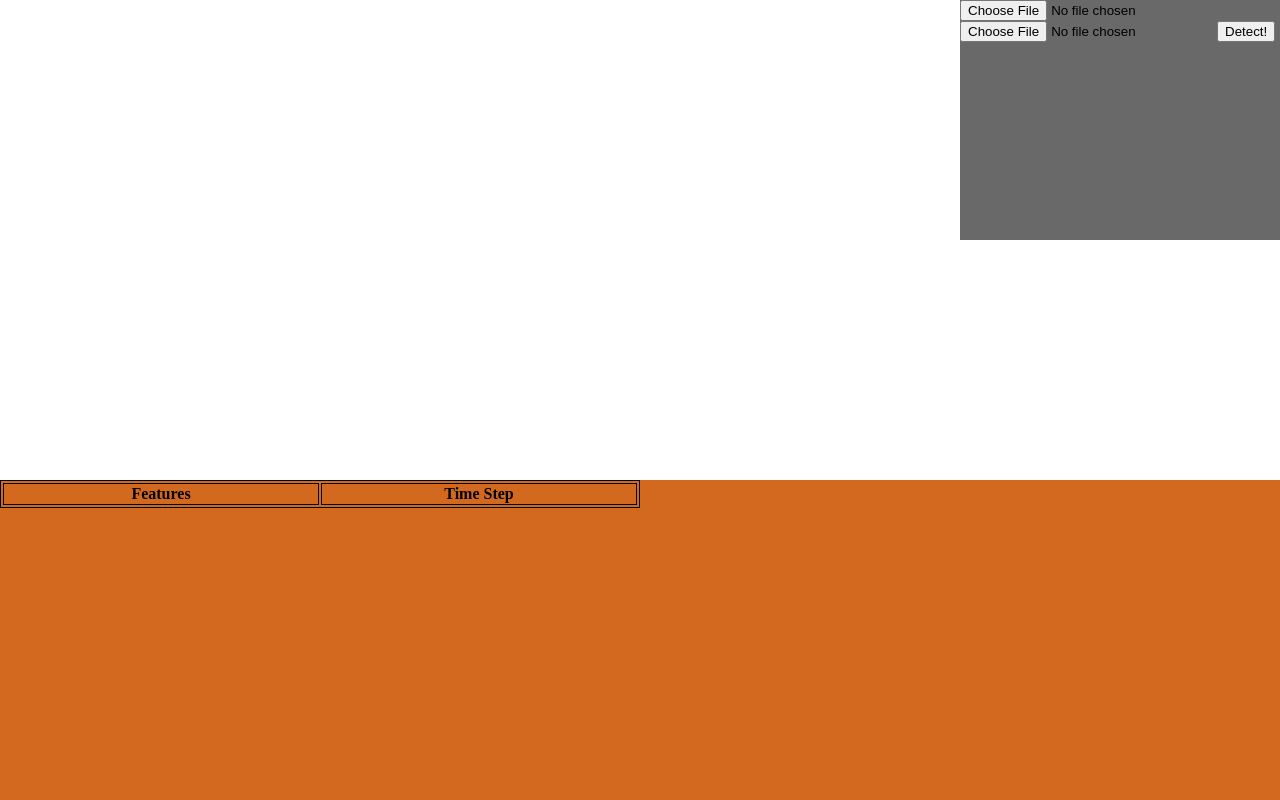
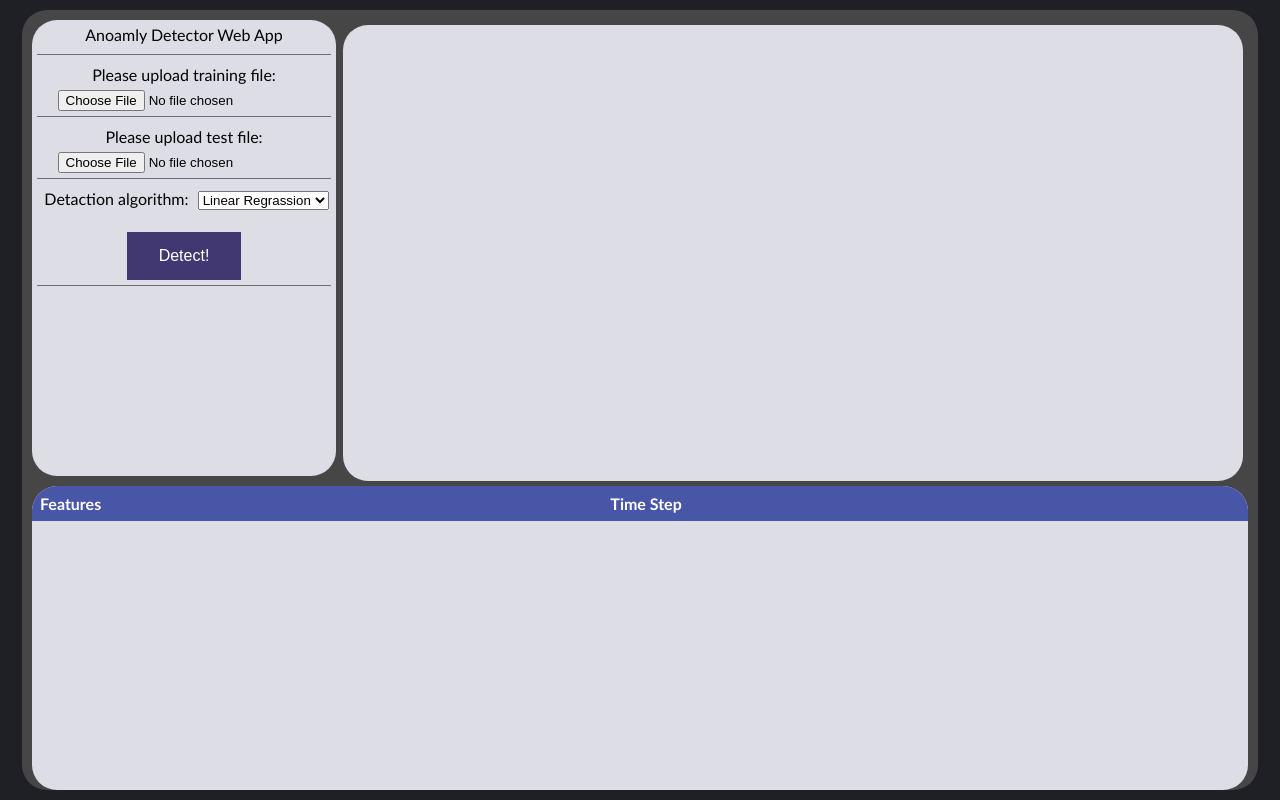
Before and after one commit to Noamko/AnomalyDetectionWebApp, a website: page view/index.html in a window 1280 px wide. Drawn offline with nearby package versions, Linux system fonts and the light colour scheme; files that its build step writes are made by us from their sources; files whose address does not match are found by name.

Commit message:
implemented basic GUI

```diff
--- a/controller/model_chart.js
+++ b/controller/model_chart.js
@@ -12,18 +12,21 @@ function updateData(x) {
         {
           label: label,
           data: data,
-          backgroundColor: [
-            "rgba(255, 99, 132, 0.2)",
-            "rgba(54, 162, 235, 0.2)",
-            "rgba(255, 206, 86, 0.2)",
-            "rgba(75, 192, 192, 0.2)",
-            "rgba(153, 102, 255, 0.2)",
-            "rgba(255, 159, 64, 0.2)",
-          ],
-          borderColor: "#000",
-          borderWidth: 1,
         },
       ],
     },
+
+    options: {
+      scales: {
+        xAxes: [
+          {
+            gridLines: {
+              color: "rgba(171,171,171,1)",
+              lineWidth: 5,
+            },
+          },
+        ],
+      },
+    },
   });
 }
--- a/model/model.js
+++ b/model/model.js
@@ -31,8 +31,12 @@ async function uploadAnoamlyFile(x) {
 }
 
 async function detectAnomalys() {
+  const btn = document.getElementById("upload_button");
+  btn.innerHTML = "Detecting Please Wait";
+  const algorithem_selector = document.getElementById("alg_select");
+  console.log(algorithem_selector.value);
   try {
-    let r = await fetch("/detect", {
+    let r = await fetch("/" + algorithem_selector.value, {
       method: "POST",
     });
     let result = await r.json();
@@ -44,6 +48,7 @@ async function detectAnomalys() {
       ts.push(timestep);
     }
     updateData(["line", ts, "Anoamlies", [1, 2, 4, 5]]);
+    btn.innerHTML = "Done";
   } catch (e) {
     console.log(e.message);
   }
--- a/public/css/info_table.css
+++ b/public/css/info_table.css
@@ -1,10 +1,24 @@
-table,
-th,
-td {
-  border: 1px solid black;
-  width: 50%;
+#anom_table {
+  border-collapse: collapse;
+  width: 100%;
+}
+
+#anom_table td {
+  border: 1px solid #ddd;
+  padding: 8px;
+}
+
+#anom_table tr:nth-child(even) {
+  background-color: #f2f2f2;
+}
+
+#anom_table th {
+  padding: 8px;
+  text-align: left;
+  background-color: #4856a7;
+  color: white;
 }
 
 .scroll_table {
-  overflow: scroll;
+  overflow: auto;
 }
--- a/public/css/page_sections.css
+++ b/public/css/page_sections.css
@@ -1,12 +1,23 @@
 html,
 body {
+  background: rgba(31, 32, 37);
   height: 100%;
   padding: 0;
   margin: 0;
+  width: 100%;
+  text-align: center;
+  font-family: "Trebuchet MS", "Lucida Sans Unicode", "Lucida Grande",
+    "Lucida Sans", Arial, sans-serif;
 }
 
 .mainDiv {
-  height: inherit;
+  height: 95%;
+  width: 95%;
+  display: inline-block;
+  margin: 10px;
+  padding: 10px;
+  background: rgb(70, 70, 70);
+  border-radius: 25px;
 }
 
 .middleDiv {
@@ -15,19 +26,25 @@ body {
 }
 
 .chartArea {
-  float: left;
-  width: 75%;
+  background: rgba(221, 222, 229);
+  border-radius: 25px;
+  margin: 5px;
+  float: right;
+  width: 74%;
   height: 100%;
 }
 
 .side-div {
-  float: right;
+  background: rgba(221, 222, 229);
+  border-radius: 25px;
+  float: left;
   width: 25%;
   height: 100%;
 }
 
 .bottomDiv {
-  background-color: chocolate;
+  background: rgba(221, 222, 229);
+  border-radius: 25px;
   width: 100%;
   height: 40%;
 }
--- a/public/css/side.css
+++ b/public/css/side.css
@@ -1,14 +1,23 @@
 .side-upload-div {
-  height: 50%;
-  background-color: dimgrey;
+  height: 100%;
+}
+.side-upload-div span {
+  display: inline-block;
+  padding: 5px;
 }
 
 .seperator {
   background-color: black;
-  height: 5px;
-  width: 100%;
+  height: 1px;
+  opacity: 0.5;
+  margin: 5px;
 }
 
+.center {
+  margin: auto;
+  width: 50%;
+  padding: 10px;
+}
 .right {
   float: right;
 }
@@ -17,9 +26,21 @@
   float: left;
 }
 
-.upload_button {
+#upload_button:hover {
+  background-color: #747681; /* Green */
+}
+#upload_button:c {
+  background-color: #747681; /* Green */
+}
+#upload_button {
+  cursor: pointer;
+  display: none;
+  background-color: #413872; /* Green */
+  border: none;
+  color: white;
+  padding: 15px 32px;
+  text-align: center;
+  text-decoration: none;
   display: inline-block;
+  font-size: 16px;
 }
-.upload_button input[type="file"] {
-  display: none;
-}
--- a/view/index.html
+++ b/view/index.html
@@ -16,14 +16,34 @@
         </div>
         <div class="side-div">
           <div class="side-upload-div">
+            <span>Anoamly Detector Web App</span>
+            <br />
+            <div class="seperator"></div>
+            <span>Please upload training file:</span>
+            <br />
             <input type="file" onchange="uploadTrainingFile(this)" />
+            <br />
+            <div class="seperator"></div>
+            <span>Please upload test file:</span>
+            <br />
             <input type="file" onchange="uploadAnoamlyFile(this)" />
-            <button onclick="detectAnomalys()">Detect!</button>
+            <br />
+            <div class="seperator"></div>
+            <span>Detaction algorithm:</span>
+            <select id="alg_select">
+              <option value="detectLinear">Linear Regrassion</option>
+              <option value="detectMinCircle">Minimal Circle</option>
+            </select>
+            <br />
+            <br />
+            <button id="upload_button" onclick="detectAnomalys()">
+              Detect!
+            </button>
+            <div class="seperator"></div>
           </div>
         </div>
       </div>
       <div class="bottomDiv scroll_table">
-        <div>
         <table id="anom_table">
           <tr>
             <th>Features</th>
@@ -32,7 +52,6 @@
         </table>
       </div>
     </div>
-    </div>
     <script src="model_chart.js"></script>
     <script src="model.js"></script>
     <script src="table_controller.js"></script>
```
Also changed, not shown: server.js (+41 -8 lines), 1 other file. Lines whose indentation alone changed are shown as unchanged.
